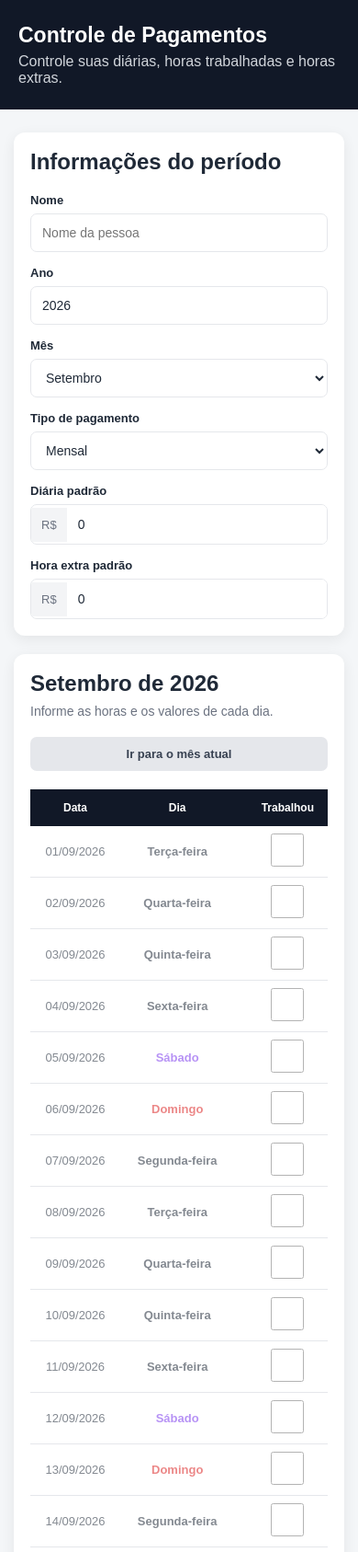
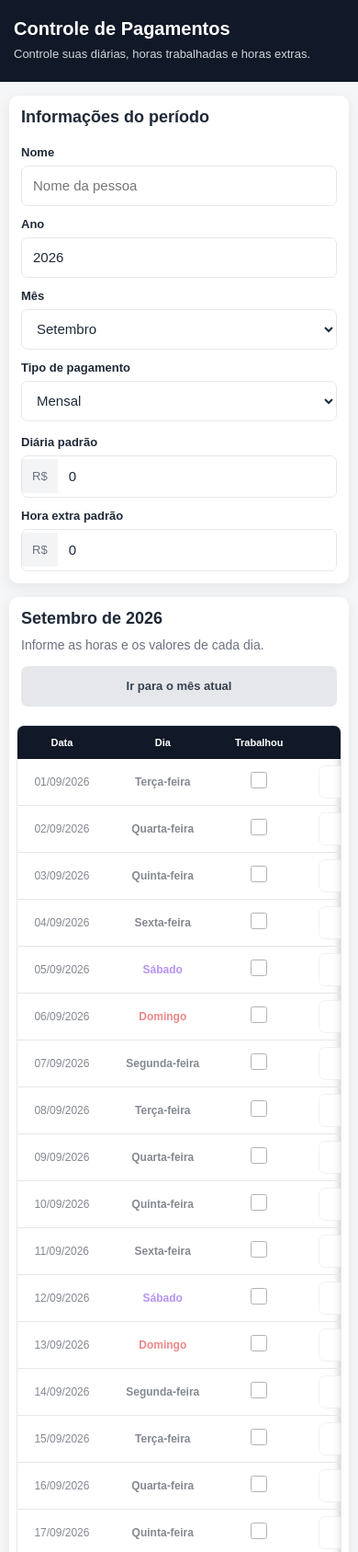
Before and after one commit to CarlosRGV-dev/Site-para-contabilidade-mensal, a plain HTML site: page index.html in a window 390 px wide. Shown: the top 1687 px of the page at 92% size. Drawn offline with nearby package versions, Linux system fonts and the light colour scheme.

Commit message:
Responsividade para mobile

```diff
--- a/style.css
+++ b/style.css
@@ -18,17 +18,22 @@
     --sombra: 0 4px 15px rgba(0, 0, 0, 0.07);
 }
 
+html {
+    scroll-behavior: smooth;
+}
+
 body {
     font-family: Arial, Helvetica, sans-serif;
     background: var(--fundo);
     color: var(--texto);
     min-height: 100vh;
+    overflow-x: hidden;
 }
 
 
-/* =========================
+/* =========================================================
    TOPO
-========================= */
+========================================================= */
 
 .topo {
     background: #111827;
@@ -48,23 +53,25 @@ body {
 
 .topo p {
     color: #d1d5db;
+    line-height: 1.5;
 }
 
 
-/* =========================
+/* =========================================================
    CONTAINER
-========================= */
+========================================================= */
 
 .container {
+    width: 100%;
     max-width: 1400px;
     margin: 25px auto;
     padding: 0 15px;
 }
 
 
-/* =========================
+/* =========================================================
    CARDS
-========================= */
+========================================================= */
 
 .card {
     background: var(--branco);
@@ -76,18 +83,20 @@ body {
 
 .card h2 {
     margin-bottom: 8px;
+    font-size: 20px;
 }
 
 .descricao,
 .titulo-secao p {
     color: var(--texto-secundario);
     font-size: 14px;
+    line-height: 1.5;
 }
 
 
-/* =========================
+/* =========================================================
    FORMULÁRIOS
-========================= */
+========================================================= */
 
 .form-grid {
     display: grid;
@@ -126,6 +135,7 @@ select {
     font-size: 14px;
     color: var(--texto);
     outline: none;
+    min-width: 0;
 }
 
 input:focus,
@@ -134,12 +144,18 @@ select:focus {
     box-shadow: 0 0 0 2px rgba(37, 99, 235, 0.1);
 }
 
+
+/* =========================================================
+   INPUT DINHEIRO
+========================================================= */
+
 .input-dinheiro {
     display: flex;
     align-items: center;
     border: 1px solid var(--borda);
     border-radius: 7px;
     overflow: hidden;
+    background: white;
 }
 
 .input-dinheiro span {
@@ -155,9 +171,9 @@ select:focus {
 }
 
 
-/* =========================
-   TÍTULOS
-========================= */
+/* =========================================================
+   TÍTULOS DE SEÇÃO
+========================================================= */
 
 .titulo-secao {
     display: flex;
@@ -168,13 +184,20 @@ select:focus {
 }
 
 
-/* =========================
+/* =========================================================
    TABELA
-========================= */
+========================================================= */
 
 .tabela-container {
     width: 100%;
     overflow-x: auto;
+    overflow-y: hidden;
+
+    /* Deixa a rolagem horizontal mais confortável no celular */
+    -webkit-overflow-scrolling: touch;
+
+    border: 1px solid var(--borda);
+    border-radius: 8px;
 }
 
 .tabela {
@@ -197,6 +220,11 @@ select:focus {
     padding: 8px;
     text-align: center;
     font-size: 13px;
+    white-space: nowrap;
+}
+
+.tabela tbody tr:last-child td {
+    border-bottom: none;
 }
 
 .tabela tr:hover td {
@@ -235,18 +263,21 @@ select:focus {
 }
 
 
-/* Checkbox */
+/* =========================================================
+   CHECKBOX
+========================================================= */
 
 .checkbox {
-    width: 18px;
-    height: 18px;
+    width: 18px !important;
+    height: 18px !important;
     cursor: pointer;
+    min-width: 18px !important;
 }
 
 
-/* =========================
+/* =========================================================
    BOTÕES
-========================= */
+========================================================= */
 
 .btn {
     border: none;
@@ -256,10 +287,15 @@ select:focus {
     font-weight: bold;
     font-size: 13px;
     transition: 0.2s;
+    min-height: 42px;
 }
 
 .btn:hover {
     transform: translateY(-1px);
+}
+
+.btn:active {
+    transform: translateY(0);
 }
 
 .btn-principal {
@@ -297,9 +333,9 @@ select:focus {
 }
 
 
-/* =========================
+/* =========================================================
    RESUMO
-========================= */
+========================================================= */
 
 .resumo-grid {
     display: grid;
@@ -314,6 +350,7 @@ select:focus {
     border-radius: 10px;
     box-shadow: var(--sombra);
     border-left: 4px solid #d1d5db;
+    min-width: 0;
 }
 
 .resumo-card span {
@@ -325,6 +362,7 @@ select:focus {
 
 .resumo-card strong {
     font-size: 22px;
+    word-break: break-word;
 }
 
 .resumo-card.destaque {
@@ -337,9 +375,9 @@ select:focus {
 }
 
 
-/* =========================
-   PERÍODO
-========================= */
+/* =========================================================
+   PERÍODO PERSONALIZADO
+========================================================= */
 
 .periodo-grid {
     display: grid;
@@ -350,13 +388,16 @@ select:focus {
 }
 
 
-/* =========================
+/* =========================================================
    SEMANAS
-========================= */
+========================================================= */
 
 .semanas-container {
     display: grid;
-    grid-template-columns: repeat(auto-fit, minmax(260px, 1fr));
+    grid-template-columns: repeat(
+        auto-fit,
+        minmax(260px, 1fr)
+    );
     gap: 15px;
     margin-top: 20px;
 }
@@ -365,6 +406,7 @@ select:focus {
     border: 1px solid var(--borda);
     border-radius: 10px;
     padding: 18px;
+    background: white;
 }
 
 .semana-card h3 {
@@ -380,6 +422,7 @@ select:focus {
 .semana-info {
     display: flex;
     justify-content: space-between;
+    gap: 15px;
     border-top: 1px solid var(--borda);
     padding-top: 8px;
     margin-top: 8px;
@@ -394,23 +437,23 @@ select:focus {
 }
 
 
-/* =========================
+/* =========================================================
    FOOTER
-========================= */
+========================================================= */
 
 footer {
     text-align: center;
-    padding: 30px;
+    padding: 30px 15px;
     color: var(--texto-secundario);
     font-size: 13px;
 }
 
 
-/* =========================
-   RESPONSIVO
-========================= */
+/* =========================================================
+   TABLET
+========================================================= */
 
-@media (max-width: 1000px) {
+@media (max-width: 1100px) {
 
     .form-grid {
         grid-template-columns: 1fr 1fr;
@@ -426,18 +469,59 @@ footer {
 
 }
 
-@media (max-width: 650px) {
+
+/* =========================================================
+   CELULAR
+========================================================= */
+
+@media (max-width: 700px) {
+
+    body {
+        font-size: 14px;
+    }
+
+
+    /* ---------- TOPO ---------- */
+
+    .topo {
+        padding: 20px 15px;
+    }
 
     .topo h1 {
-        font-size: 23px;
+        font-size: 22px;
     }
 
+    .topo p {
+        font-size: 13px;
+    }
+
+
+    /* ---------- CONTAINER ---------- */
+
+    .container {
+        margin: 15px auto;
+        padding: 0 10px;
+    }
+
+
+    /* ---------- CARDS ---------- */
+
     .card {
-        padding: 18px;
+        padding: 16px;
+        border-radius: 10px;
+        margin-bottom: 15px;
     }
+
+    .card h2 {
+        font-size: 18px;
+    }
+
+
+    /* ---------- FORMULÁRIO ---------- */
 
     .form-grid {
         grid-template-columns: 1fr;
+        gap: 12px;
     }
 
     .campo-grande {
@@ -446,27 +530,142 @@ footer {
 
     .valores-padrao {
         grid-template-columns: 1fr;
+        max-width: none;
+        gap: 12px;
+    }
+
+    input,
+    select {
+        height: 44px;
+        font-size: 15px;
+    }
+
+
+    /* ---------- TÍTULO ---------- */
+
+    .titulo-secao {
+        flex-direction: column;
+        align-items: stretch;
+        gap: 12px;
+    }
+
+    .titulo-secao .btn {
+        width: 100%;
+    }
+
+
+    /* ---------- TABELA ---------- */
+
+    .tabela-container {
+        margin-left: -5px;
+        margin-right: -5px;
+        width: calc(100% + 10px);
+
+        /* sombra indicando que existe conteúdo para rolar */
+        box-shadow: inset -10px 0 10px -10px rgba(0, 0, 0, 0.3);
+    }
+
+    .tabela {
+        min-width: 950px;
+    }
+
+    .tabela th {
+        padding: 12px 7px;
+        font-size: 11px;
+    }
+
+    .tabela td {
+        padding: 7px;
+        font-size: 12px;
+    }
+
+
+    /* ---------- RESUMO ---------- */
+
+    .resumo-grid {
+        grid-template-columns: 1fr 1fr;
+        gap: 10px;
+    }
+
+    .resumo-card {
+        padding: 15px;
+    }
+
+    .resumo-card span {
+        font-size: 12px;
+    }
+
+    .resumo-card strong {
+        font-size: 18px;
+    }
+
+
+    /* ---------- BOTÕES ---------- */
+
+    .botoes {
+        display: grid;
+        grid-template-columns: 1fr;
+        gap: 9px;
+    }
+
+    .btn {
+        width: 100%;
+        min-height: 44px;
+    }
+
+
+    /* ---------- PERÍODO ---------- */
+
+    .periodo-grid {
+        grid-template-columns: 1fr;
+        max-width: none;
+    }
+
+
+    /* ---------- SEMANAS ---------- */
+
+    .semanas-container {
+        grid-template-columns: 1fr;
+    }
+
+    .semana-card {
+        padding: 16px;
+    }
+
+
+    /* ---------- FOOTER ---------- */
+
+    footer {
+        padding: 25px 15px;
+    }
+
+}
+
+
+/* =========================================================
+   CELULARES MUITO PEQUENOS
+========================================================= */
+
+@media (max-width: 400px) {
+
+    .topo h1 {
+        font-size: 20px;
+    }
+
+    .card {
+        padding: 13px;
     }
 
     .resumo-grid {
         grid-template-columns: 1fr;
     }
 
-    .periodo-grid {
-        grid-template-columns: 1fr;
+    .resumo-card {
+        padding: 14px;
     }
 
-    .titulo-secao {
-        flex-direction: column;
-        align-items: flex-start;
-    }
-
-    .btn {
-        width: 100%;
-    }
-
-    .botoes {
-        flex-direction: column;
+    .resumo-card strong {
+        font-size: 20px;
     }
 
 }
```
